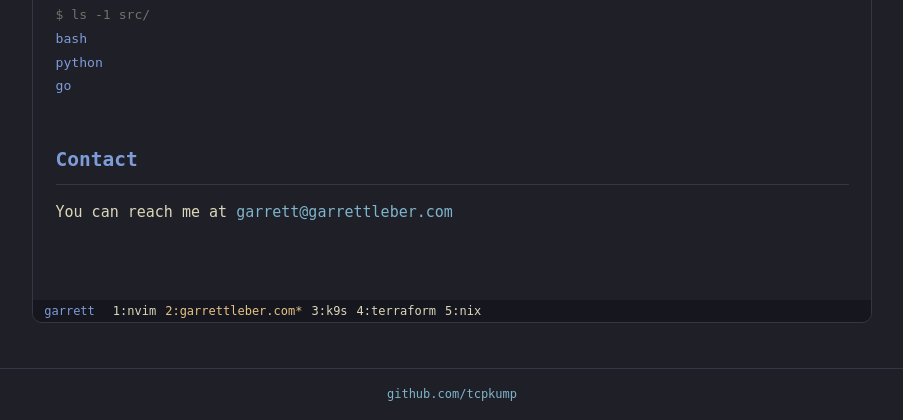
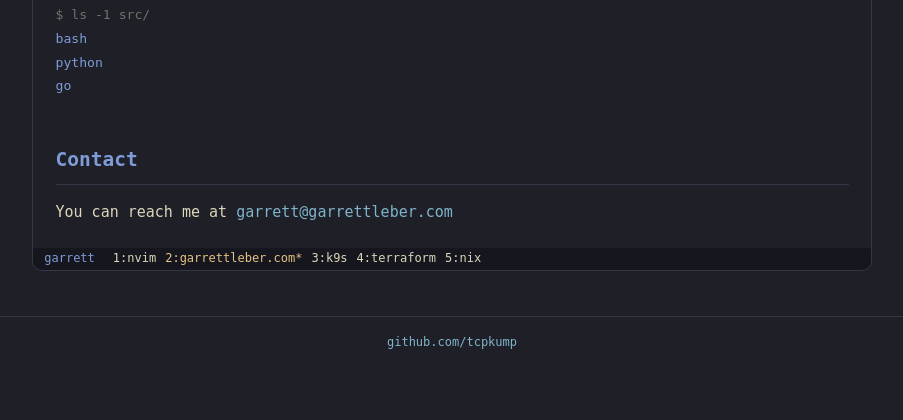
Before and after one commit to tcpkump/garrettleber.com, a Python web app: template site/app/templates/home.html in a window 1280 px wide. Shown: the part 1384-1804 px from the top of the page, without its empty margins (188-1091 px from the left). After the commit the page ends 1733 px from the top, so only its background shows below. Run offline with Jinja, Linux system fonts and the light colour scheme; the template is opened without the code that fills it, so the values that code supplies are empty.

Commit message:
fix: reduce padding at bottom of page

```diff
--- a/site/app/static/css/kanagawa.css
+++ b/site/app/static/css/kanagawa.css
@@ -96,12 +96,16 @@ a:hover {
 
 /* Layout */
 .container {
-    padding: 2rem 1.5rem;
+    padding: 2rem 1.5rem 0.5rem;
 }
 
 /* Sections */
 .section {
     margin-bottom: 3rem;
+}
+
+.section:last-child {
+    margin-bottom: 0;
 }
 
 .section-title {
```
